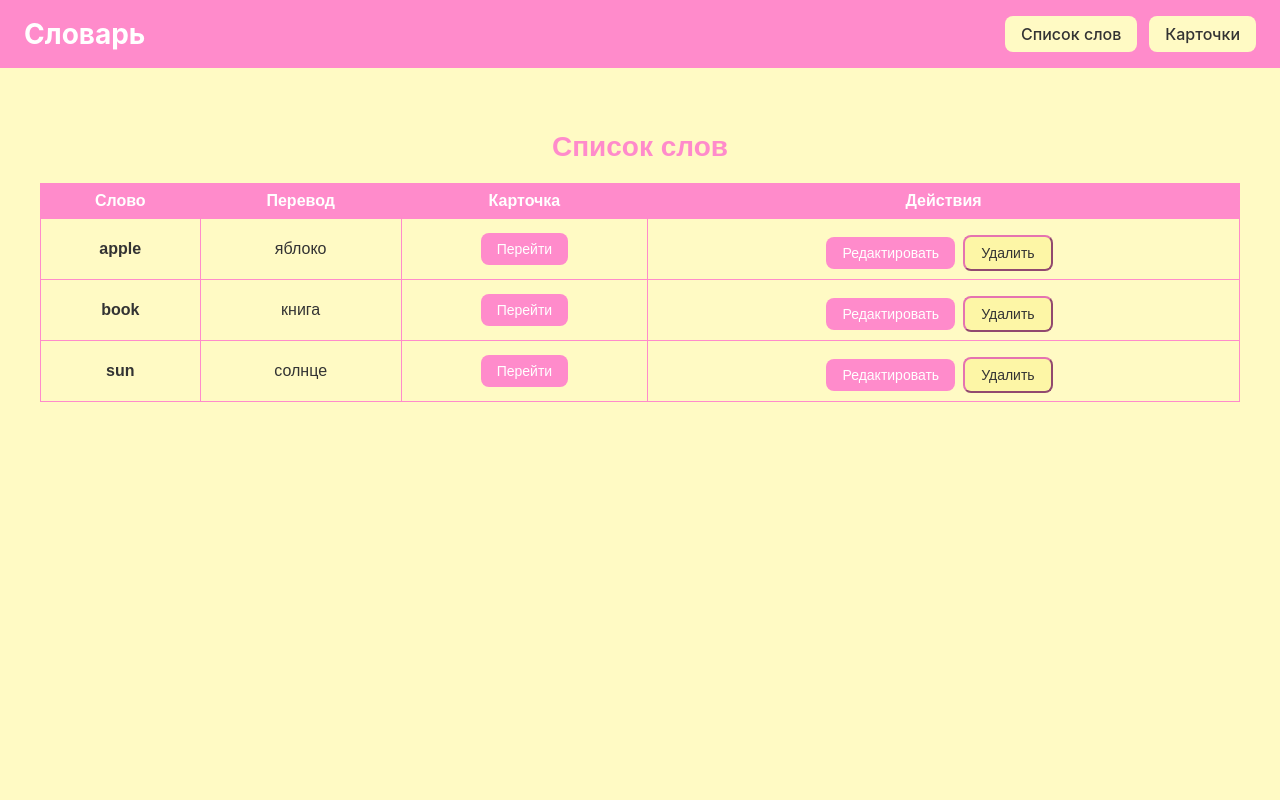
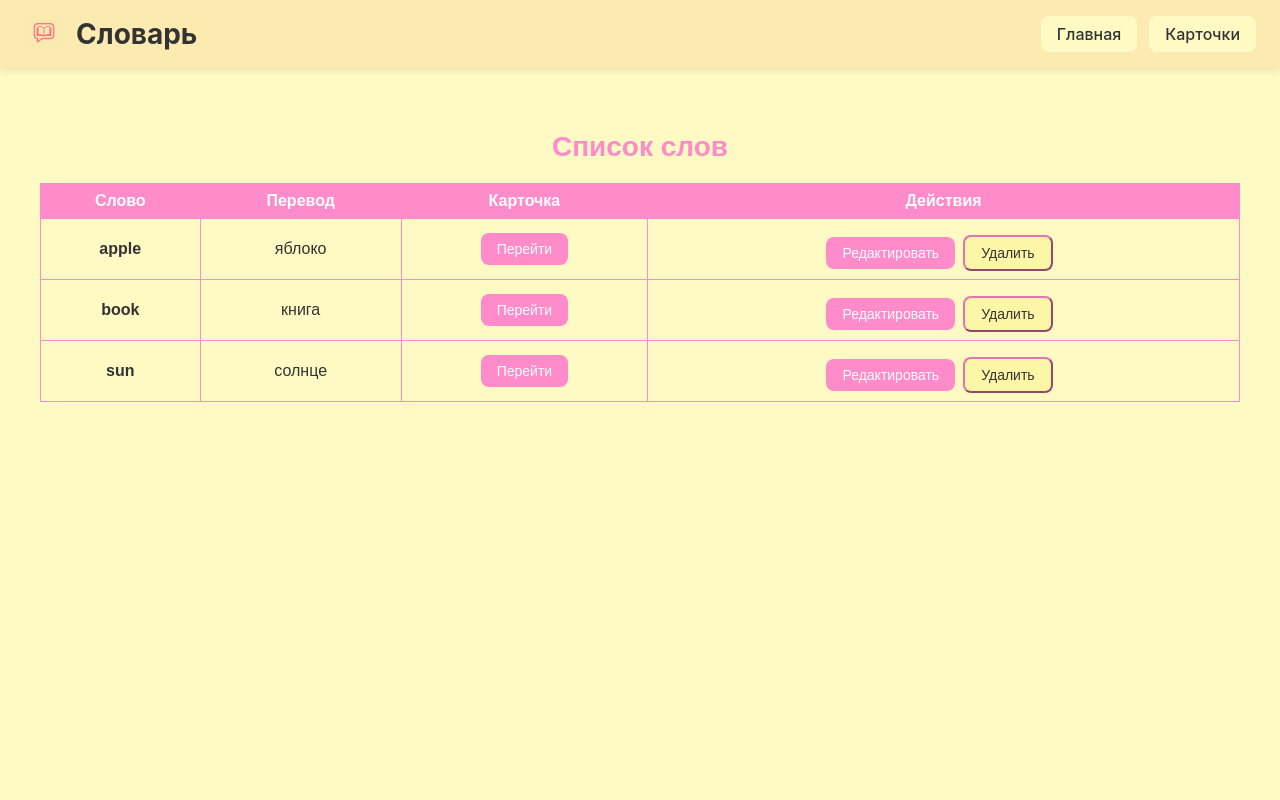
Before and after one commit to IrinaYarutkina/React_Project, a React (Create React App) app in the folder react-app/: page / in a window 1280 px wide. Shown: the top 800 px of the page. Built offline with nearby package versions, Linux system fonts and the light colour scheme.

Commit message:
Лого и 404

```diff
--- a/react-app/src/App.js
+++ b/react-app/src/App.js
@@ -3,6 +3,7 @@ import Header from './Components/Header';
 import Card from './Components/Card';
 import WordList from './Components/WordList';
 import Footer from './Components/Footer';
+import NotFound from './Components/NotFound';
 import './App.css';
 
 function App() {
@@ -14,6 +15,7 @@ function App() {
           <Route path="/" element={<WordList />} />         {/* ← добавь это */}
           <Route path="/words" element={<WordList />} />
           <Route path="/card/:id" element={<Card />} />
+          <Route path="*" element={<NotFound />} />
 </Routes>
         <Footer />
       </div>
--- a/react-app/src/Components/Header.jsx
+++ b/react-app/src/Components/Header.jsx
@@ -1,15 +1,22 @@
 import { Link } from 'react-router-dom';
 import '../Header.css';
+import logo from '../assets/logo.png';
+
 function Header(){
     return (
         <header className="app-header">
-            <h1> Словарь </h1>
+            <div className="logo-container">
+                <Link to="/" className="logo-link">
+                    <img src={logo} alt="Логотип" className="logo" />
+                </Link>
+                <h1 className="site-title">Словарь</h1>
+            </div>
             <nav className="nav-buttons">
-                <Link to="" className="nav-link"> Cписок слов </Link>
-                <Link to="" className="nav-link"> Карточки </Link>
+                <Link to="/" className="nav-link">Главная</Link>
+                <Link to="/cards" className="nav-link">Карточки</Link>
             </nav>
         </header>
-    )
+        );
 }
 
 export default Header
--- /dev/null
+++ b/react-app/src/Components/NotFound.css
@@ -0,0 +1,34 @@
+.not-found-container {
+    text-align: center;
+    padding: 100px 20px;
+    font-family: sans-serif;
+    background-color: #FFFAC4;
+    height: 100vh;
+    color: #333;
+  }
+
+  .not-found-container h1 {
+    font-size: 120px;
+    color: #FF8BCB;
+    margin-bottom: 20px;
+  }
+
+  .not-found-container p {
+    font-size: 24px;
+    margin-bottom: 30px;
+  }
+
+  .back-home-button {
+    display: inline-block;
+    padding: 12px 24px;
+    background-color: #FF8BCB;
+    color: white;
+    border-radius: 12px;
+    text-decoration: none;
+    font-size: 18px;
+    transition: background-color 0.3s ease;
+  }
+
+  .back-home-button:hover {
+    background-color: #e473b2;
+  }
--- /dev/null
+++ b/react-app/src/Components/NotFound.js
@@ -0,0 +1,15 @@
+import React from 'react';
+import { Link } from 'react-router-dom';
+import './NotFound.css';
+
+function NotFound() {
+    return (
+        <div className="not-found-container">
+            <h1>404</h1>
+            <p>Упс! Такой страницы не существует.</p>
+            <Link to="/" className="back-home-button">Вернуться на главную</Link>
+        </div>
+    );
+}
+
+export default NotFound;
--- a/react-app/src/Components/WordList.jsx
+++ b/react-app/src/Components/WordList.jsx
@@ -24,7 +24,7 @@ function WordList() {
     };
 
     const saveEditing = (id) => {
-    setWords(words.map(w => w.id === id ? { ...w, ...editedWord } : w));
+    setWords(words.map(w => (w.id === id ? { ...w, ...editedWord } : w)));
     cancelEditing();
     };
 
@@ -46,8 +46,39 @@ function WordList() {
                 </thead>
                 <tbody>
                     {words.map((word) => (
-            <tr key={word.id}>
-                {editingId === word.id ? (
+                        <WordRow
+                            key={word.id}
+                            word={word}
+                            editingId={editingId}
+                            editedWord={editedWord}
+                            startEditing={startEditing}
+                            cancelEditing={cancelEditing}
+                            saveEditing={saveEditing}
+                            deleteWord={deleteWord}
+                            setEditedWord={setEditedWord}
+                            />
+                        ))}
+                </tbody>
+            </table>
+        </div>
+    );
+}
+
+function WordRow({
+  word,
+  editingId,
+  editedWord,
+  startEditing,
+  cancelEditing,
+  saveEditing,
+  deleteWord,
+  setEditedWord
+}) {
+  const isEditing = editingId === word.id;
+
+  return (
+    <tr>
+      {isEditing ? (
         <>
           <td>
             <input
@@ -83,16 +114,22 @@ function WordList() {
             <Link to={`/card/${word.id}`}>Перейти</Link>
           </td>
           <td>
-                        <button className="word-list-button" onClick={() => startEditing(word)}> Редактировать </button>
-                        <button className="word-list-button-delete" onClick={() => deleteWord(word.id)}> Удалить </button>
+            <button
+              className="word-list-button"
+              onClick={() => startEditing(word)}
+            >
+              Редактировать
+            </button>
+            <button
+              className="word-list-button-delete"
+              onClick={() => deleteWord(word.id)}
+            >
+              Удалить
+            </button>
           </td>
         </>
       )}
     </tr>
-            ))}
-        </tbody>
-        </table>
-    </div>
   );
 }
 
--- a/react-app/src/Header.css
+++ b/react-app/src/Header.css
@@ -1,11 +1,27 @@
 .app-header {
-    background-color: #FF8BCB;
-    color: white;
-    padding: 16px 24px;
+    position: sticky;
+    top: 0;
+    z-index: 1000;
+    background-color: #FCEBB1;
     display: flex;
     justify-content: space-between;
     align-items: center;
-    box-shadow: 0 4px 8px rgba(0, 0, 0, 0.1);
+    padding: 12px 24px;
+    box-shadow: 0 2px 8px rgba(0, 0, 0, 0.1);
+}
+.logo-container {
+    display: flex;
+    align-items: center;
+}
+
+.logo {
+    height: 40px;
+    margin-right: 12px;
+}
+.site-title {
+    font-size: 24px;
+    font-weight: bold;
+    color: #333;
 }
 
 .app-header h1 {
```
Also changed, not shown: react-app/src/assets/logo.png (added), 1 other file (tests, documents, lock files or other folders). Lines whose indentation alone changed are shown as unchanged.
